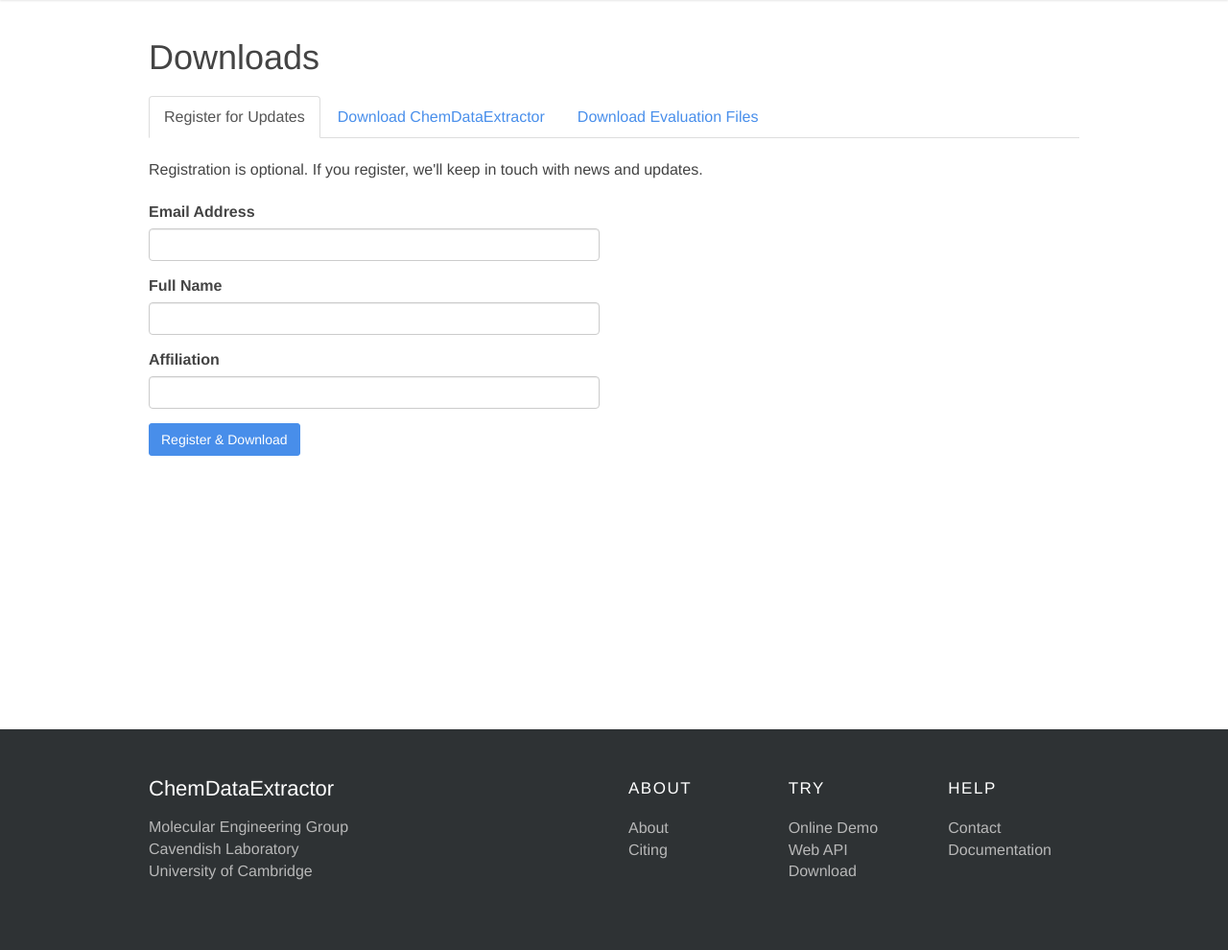
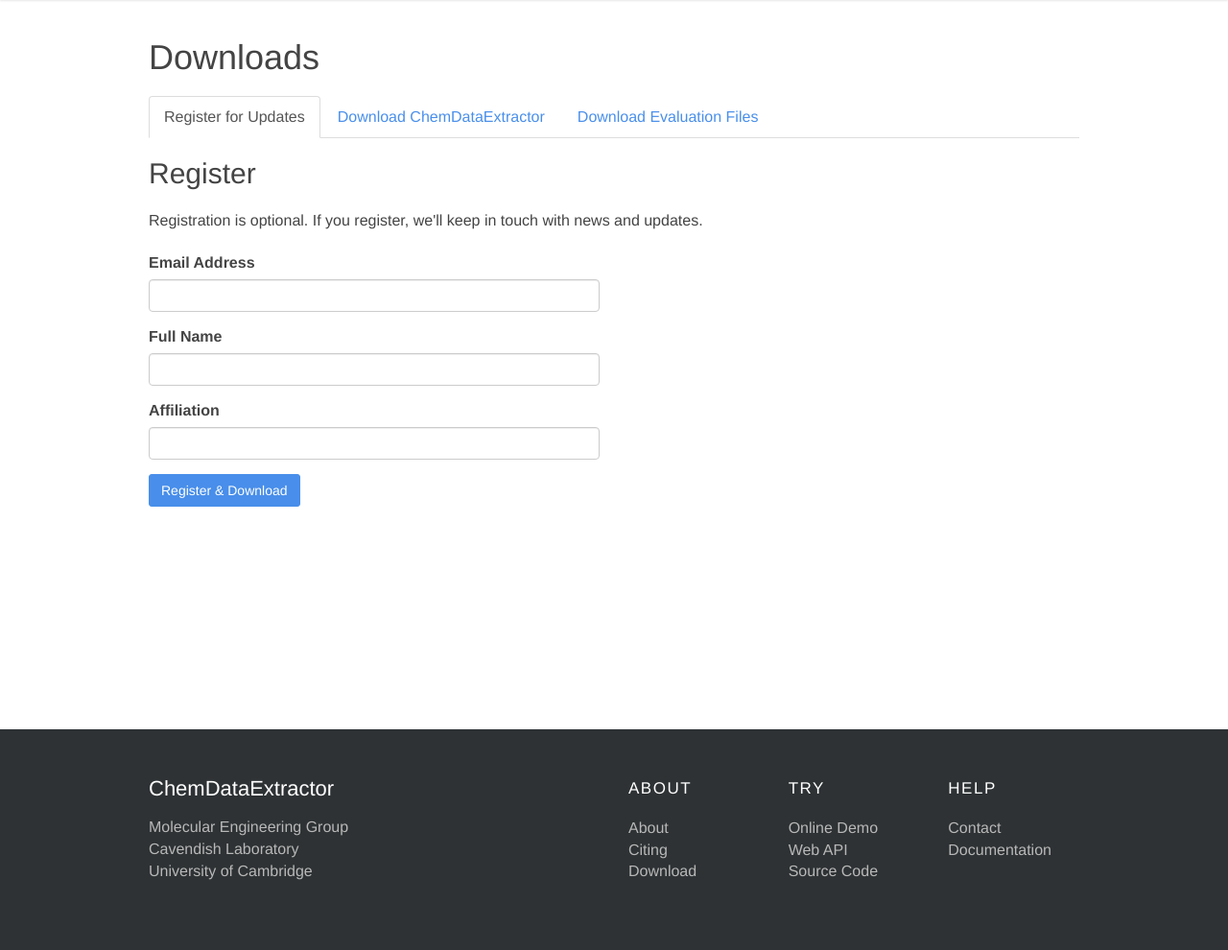
Before and after one commit to mcs07/cdeweb, a Flask app: page /download in a window 1280 px wide. Shown: the part 77-1067 px from the top of the page at 96% size. Run offline with Flask 2, Linux system fonts and the light colour scheme; some libraries are stand-ins or nearby versions.

Commit message:
Add github links

```diff
--- a/cdeweb/templates/base.html
+++ b/cdeweb/templates/base.html
@@ -75,6 +75,9 @@
                     <li>
                       <a href="{{ url_for('citing') }}">Citing</a>
                     </li>
+                    <li>
+                      <a href="{{ url_for('download') }}">Download</a>
+                    </li>
                   </ul>
                 </div>
                 <div class="col-md-2 col-sm-4 col-xs-12">
@@ -87,7 +90,7 @@
                       <a href="{{ url_for('api.doc') }}">Web API</a>
                     </li>
                     <li>
-                      <a href="{{ url_for('download') }}">Download</a>
+                      <a href="https://github.com/mcs07/ChemDataExtractor">Source Code</a>
                     </li>
                   </ul>
                 </div>
--- a/cdeweb/templates/download.html
+++ b/cdeweb/templates/download.html
@@ -14,6 +14,7 @@
       </ul>
       <div class="tab-content">
         <div role="tabpanel" class="tab-pane{% if not registered %} active{% endif %}" id="tab-register">
+          <h2>Register</h2>
           <p>Registration is optional. If you register, we'll keep in touch with news and updates.</p>
           <div class="row">
             <div class="col-sm-6">
@@ -50,6 +51,9 @@
           <p>
             ChemDataExtractor is available as an open source python package. The <a href="/docs/install">recommended
             installation method is using pip</a>.
+          </p>
+          <p>
+            For the latest unstable development version, clone the <a href="https://github.com/mcs07/ChemDataExtractor">source code repository on GitHub</a>.
           </p>
           <p>
             Alternatively, you can download the latest release below. For help with installation and getting started,
```
